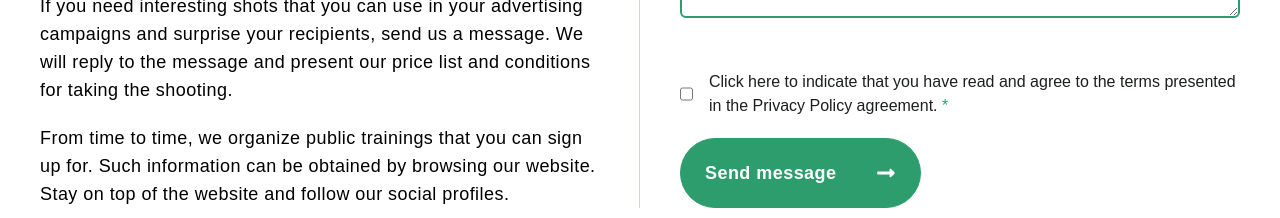
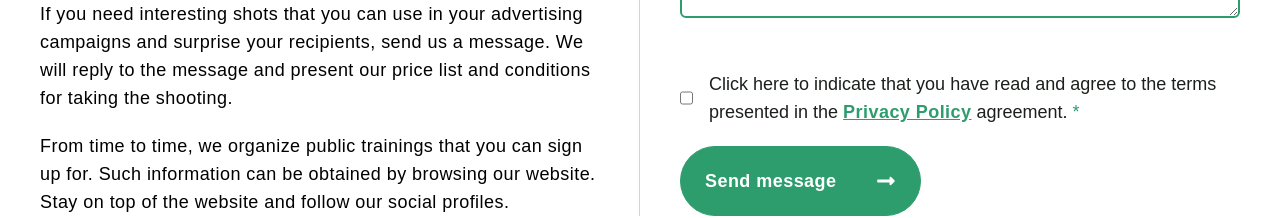
Before and after one commit to rieckypoerwadiredja/virtualtech, a React (Create React App) app in the folder client/: page /contact in a window 1280 px wide. Shown: the part 1810-2028 px from the top of the page. Built offline with nearby package versions, Linux system fonts and the light colour scheme; no server answers.

Commit message:
Update: update form contact

```diff
--- a/client/src/component/Form/Checkbox.js
+++ b/client/src/component/Form/Checkbox.js
@@ -1,5 +1,6 @@
 import React from "react";
 import PropTypes from "prop-types";
+import Linked from "../Navigation/Linked";
 
 function Checkbox({
   name,
@@ -11,11 +12,10 @@ function Checkbox({
 }) {
   return (
     <div className="flex flex-row-reverse gap-x-4">
-      <label
-        className="text-base font-medium text-blackFont-800"
-        htmlFor={name}
-      >
-        {title} {"   "}
+      <label className="font-medium text-lg text-blackFont-800" htmlFor={name}>
+        Click here to indicate that you have read and agree to the terms
+        presented in the <Linked to="/privacy-policy" text="Privacy Policy" />{" "}
+        agreement. {"   "}
         {isRequired && <span className="text-custome-green-800">*</span>}
       </label>
       <input
--- a/client/src/component/Form/ContactForm.jsx
+++ b/client/src/component/Form/ContactForm.jsx
@@ -95,6 +95,7 @@ function ContactForm() {
               name: value,
             }));
           }}
+          isRequired
           errorMessage={isFormSubmitted && errorMessage.name}
         />
         <Input
@@ -109,6 +110,7 @@ function ContactForm() {
               email: value,
             }));
           }}
+          isRequired
           errorMessage={isFormSubmitted && errorMessage.email}
         />
         <Textarea
@@ -122,6 +124,7 @@ function ContactForm() {
               message: value,
             }));
           }}
+          isRequired
           errorMessage={isFormSubmitted && errorMessage.message}
         />
         <Checkbox
--- a/client/src/component/Form/Input.jsx
+++ b/client/src/component/Form/Input.jsx
@@ -26,7 +26,6 @@ function Input({
         type={type}
         value={value}
         name={name}
-        required={isRequired}
         placeholder={placeholder}
       />
       <p className={`text-red-500 ${!errorMessage && "py-[12px]"}`}>
--- a/client/src/component/Form/Textarea.jsx
+++ b/client/src/component/Form/Textarea.jsx
@@ -24,7 +24,6 @@ function Textarea({
         name={name}
         value={value}
         placeholder={placeholder}
-        required={isRequired}
         onChange={(event) => getValue(event.target.value)}
       />
       <p className={`text-red-500 ${!errorMessage && "py-[12px]"}`}>
--- /dev/null
+++ b/client/src/component/Navigation/Linked.jsx
@@ -0,0 +1,20 @@
+import React from "react";
+import PropTypes from "prop-types";
+import { Link } from "react-router-dom";
+
+function Linked({ to, text }) {
+  return (
+    <Link
+      className="text-custome-green-800 font-semibold text-lg tracking-wide underline"
+      to={to}
+    >
+      {text}
+    </Link>
+  );
+}
+
+Linked.propTypes = {
+  to: PropTypes.string.isRequired,
+  text: PropTypes.string.isRequired,
+};
+export default Linked;
```
Also changed, not shown: 1 other file (tests, documents, lock files or other folders).
